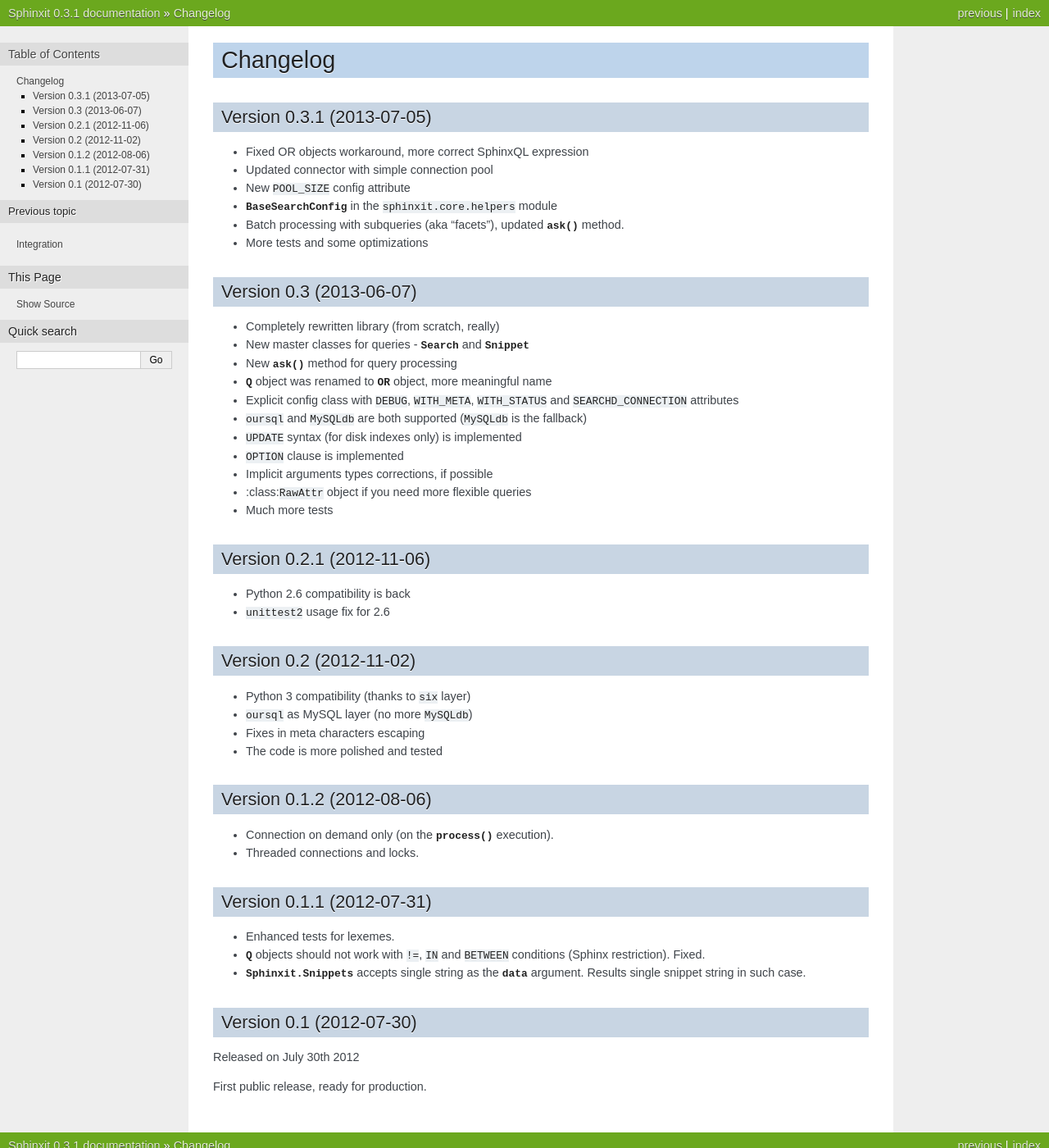
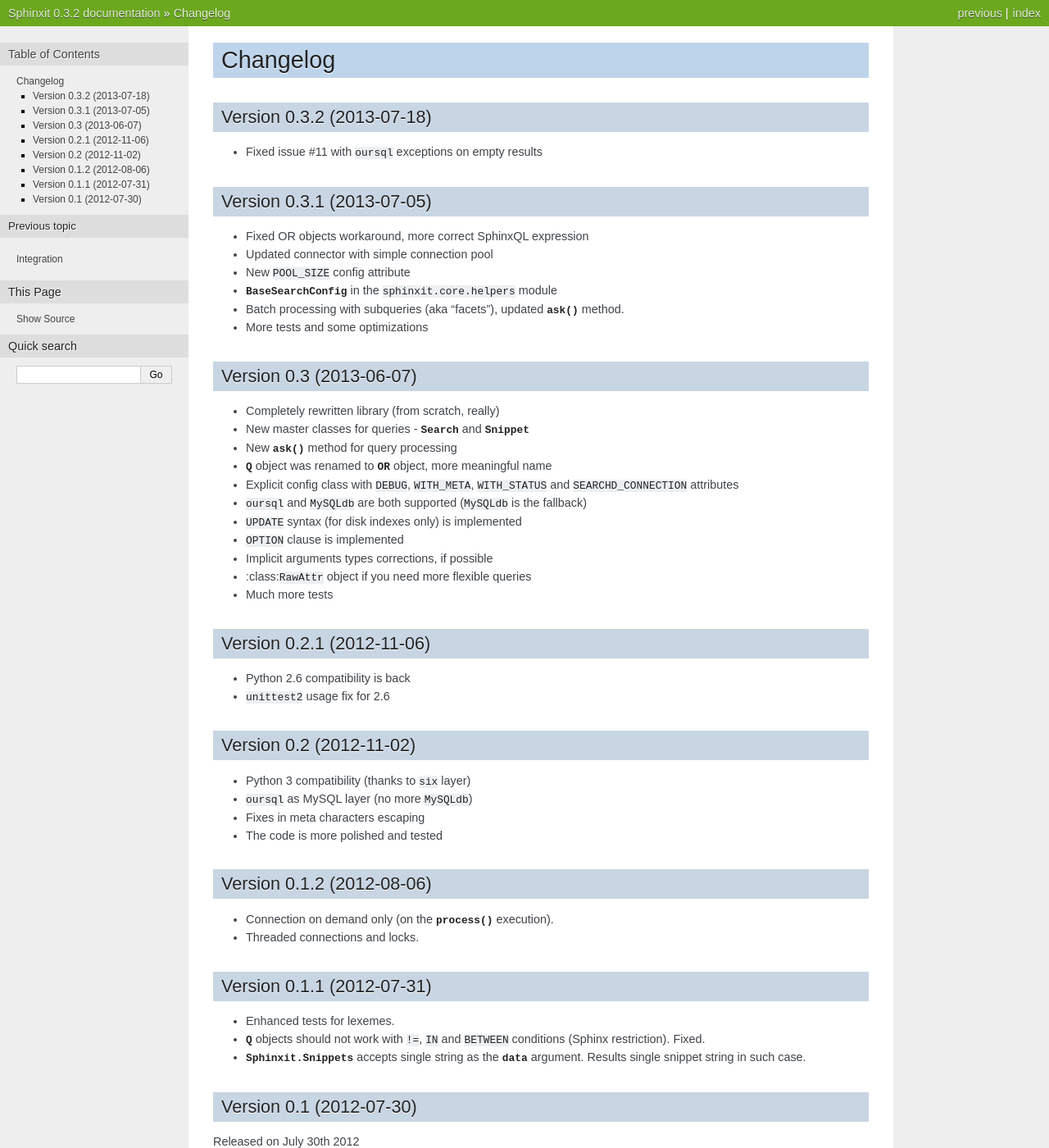
Before and after one commit to semirook/sphinxit, a Sphinx documentation site: the page built from docs/changelog.rst, in a window 1280 px wide and 1400 px high. Shown: the whole window at 82% size. Built offline with Sphinx 7.4.7, drawn with Linux system fonts in a browser that asks for light colours; some of the changed text lies outside the part shown.

Commit message:
Upd for 0.3.2 version

```diff
--- a/docs/changelog.rst
+++ b/docs/changelog.rst
@@ -2,6 +2,10 @@
 
 Changelog
 =========
+
+Version 0.3.2 (2013-07-18)
+--------------------------
+* Fixed issue #11 with ``oursql`` exceptions on empty results
 
 Version 0.3.1 (2013-07-05)
 --------------------------
--- a/docs/conf.py
+++ b/docs/conf.py
@@ -50,9 +50,9 @@
 # built documents.
 #
 # The short X.Y version.
-version = '0.3.1'
+version = '0.3.2'
 # The full version, including alpha/beta/rc tags.
-release = '0.3.1'
+release = '0.3.2'
 
 # The language for content autogenerated by Sphinx. Refer to documentation
 # for a list of supported languages.
--- a/setup.py
+++ b/setup.py
@@ -3,7 +3,7 @@
 
 setup(
     name='sphinxit',
-    version='0.3.1',
+    version='0.3.2',
     author='Roman Semirook',
     author_email='semirook@gmail.com',
     packages=find_packages(),
```
